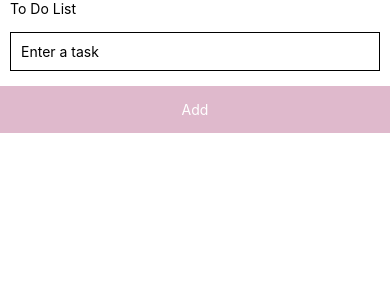
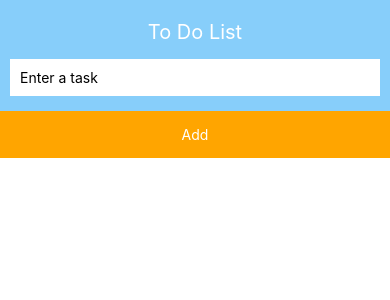
Before and after one commit to minimei128/toDoListApp, a React Native app: screen / in a window 390 px wide. Shown: the top 300 px of the page. Built offline with nearby package versions, Linux system fonts and the light colour scheme.

Commit message:
make sort list descend when input item

```diff
--- a/App.js
+++ b/App.js
@@ -16,18 +16,21 @@ export default class App extends Component {
 
   state = {
     taskName: '',
+
   }
 
   listData = []
 
   render() {
+
     return (
 // start --- main app container
-      <SafeAreaView>
+      <SafeAreaView style={{flex:1}}>
+        <View style = {styles.header}>
+          <Text style = {styles.title} >To Do List</Text>
+        </View>
           {/* start --- text input container */}
           <View style = {styles.main}>
-
-              <Text>To Do List</Text>
 
               {/* section: enter/input category on app */}
              <TextInput
@@ -54,12 +57,17 @@ export default class App extends Component {
         </View>
         {/* end --- add button container */}
 
+        <View style={{flex:1}}>
         {/* User input item display in a list */}
+
         <FlatList
+
           data={this.listData}
           renderItem={this.renderList}
           keyExtractor={ item => item.id}
           />
+          </View>
+
 
       </SafeAreaView>
       // end --- main app container
@@ -68,7 +76,10 @@ export default class App extends Component {
 
 
   renderList = ({item}) => (
+    <TouchableOpacity
+    onPress={this.deleteItemById}>
     <Item task={item.task} />
+    </TouchableOpacity>
   )
 
   //add input task to list clicking add button using this function
@@ -83,6 +94,8 @@ export default class App extends Component {
         task: this.state.taskName
       }
       this.listData.push(listItem)
+      //sort list in descending order
+      this.sortList()
       this.setState({taskName: null, validInput: false})
       console.log('adding')
       this._textInput.clear()
@@ -96,28 +109,50 @@ export default class App extends Component {
       }
     }
 
+    //when input task it gets sorted to the top of list
+    sortList = () => {
+      //sort list by comparing two item in array to know which one is more recent
+      this.listData.sort( (item1,item2)=> {
+        return item2.id - item1.id
+      })
+    }
+
+    // Making each render item dynamic to click
+    deleteItemById = () => {
+
+      console.log("delete");
+    }
 
   }
 
 const colors = {
-      primary : 'hsla(330,38%,65%,1)',
-      primaryDisabled: 'hsla(330,38%,80%,1)'
+      primary : 'orange',
+      primaryDisabled: 'orange'
     }
 
 const styles = StyleSheet.create({
+  header:{
+    backgroundColor: '#87cefa',
+    paddingTop: 20
+  },
+  title: {
+    color: 'white',
+    fontSize: 20,
+    textAlign: "center"
+  },
   main: {
     paddingHorizontal: 10,
+    backgroundColor: '#87cefa'
   },
   input: {
     width: '100%',
     padding: 10,
-    borderColor: 'black',
-    borderWidth: 1,
-    marginVertical: 15
+    marginVertical: 15,
+    backgroundColor: 'white'
   },
   button: {
     padding: 15,
-    backgroundColor: colors.primary
+    backgroundColor: colors.primary,
   },
   buttonText: {
     color: 'white',
@@ -126,5 +161,5 @@ const styles = StyleSheet.create({
   buttonDisabled:{
     padding: 15,
     backgroundColor: colors.primaryDisabled
-  }
+  },
 })
--- a/components/Item.js
+++ b/components/Item.js
@@ -2,7 +2,8 @@ import React from 'react';
 import {
     Text,
     View,
-    StyleSheet } from 'react-native';
+    StyleSheet,
+    TouchableOpacity} from 'react-native';
 
 export const Item = (props) => {
     return(
@@ -18,7 +19,10 @@ const itemStyles = StyleSheet.create({
         padding: 10,
         display: 'flex',
         flexDirection: 'row',
-        justifyContent: 'space-between'
+        borderStyle: 'solid',
+        borderBottomWidth: 1,
+        borderColor: '#dcdcdc'
+
     },
     text: {
         fontSize:16,
```
